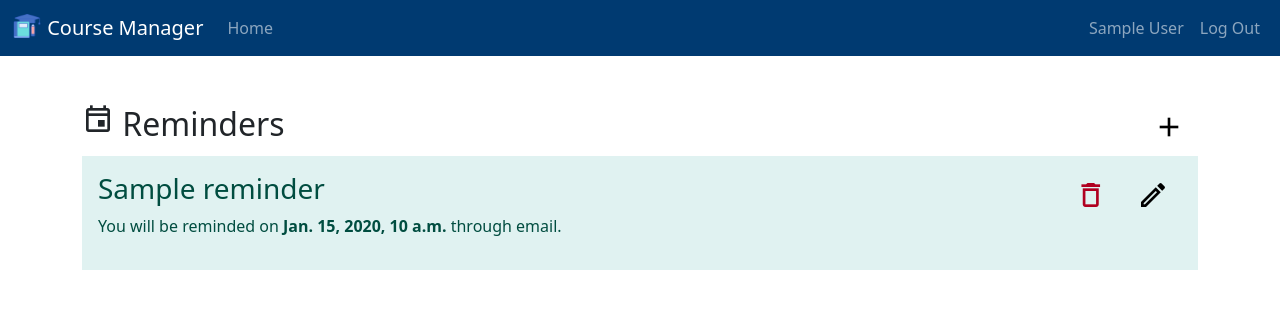
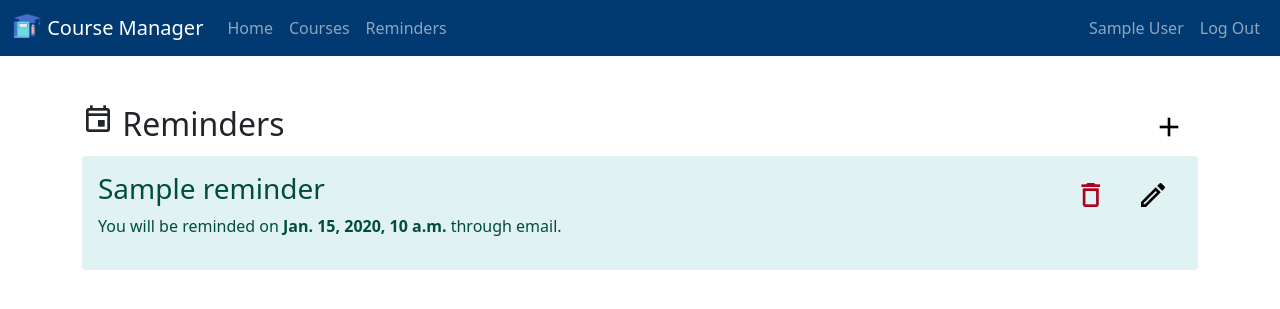
Before and after one commit to azainayub/coursemanager, a Django app: page /reminders/1 in a window 1280 px wide. Shown: the top 309 px of the page. Run offline with Django 3.2, Linux system fonts and the light colour scheme; a user stored in the database is signed in; tables that the repository leaves empty hold one stand-in row (values such as "Sample post"); some libraries are stand-ins or nearby versions.

Commit message:
added courses and reminders to navigation

```diff
--- a/assistor/templates/assistor/layout.html
+++ b/assistor/templates/assistor/layout.html
@@ -30,6 +30,12 @@
                     {% if user.is_authenticated %}
                     <li class="nav-item">
                         <a class="nav-link" href="{% url 'index' %}">Home</a>
+                    </li>
+                    <li class="nav-item">
+                        <a class="nav-link" href="{% url 'courses' %}">Courses</a>
+                    </li>
+                    <li class="nav-item">
+                        <a class="nav-link" href="{% url 'reminders' %}">Reminders</a>
                     </li>
                     {% endif %}
                 </ul>
--- a/assistor/templates/assistor/reminder.html
+++ b/assistor/templates/assistor/reminder.html
@@ -8,7 +8,7 @@ Reminder
 {% block main %}
     {% include 'assistor/snippets/reminder_header_snippet.html' %}
     <!-- Reminder -->
-    <div class="d-flex justify-content-between p-3 text-teal bg-light-teal">
+    <div class="d-flex justify-content-between p-3 text-teal bg-light-teal rounded">
         <div class="">
             <h3>{{ reminder.name }}</h3>
             <p>You will be reminded on <strong>{{ reminder.time }}</strong> through email.</p>
```
